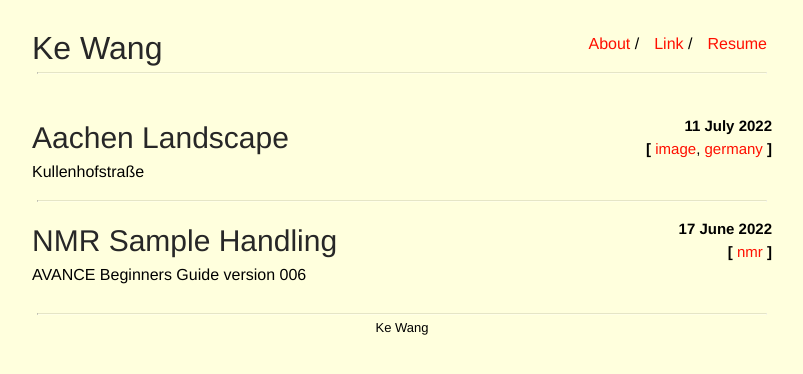
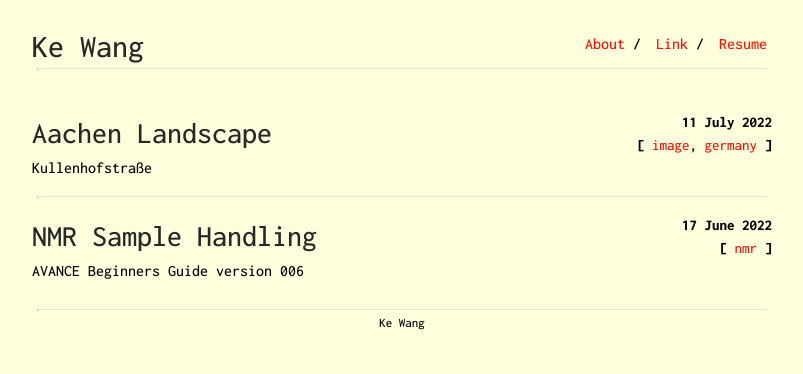
Before and after one commit to ekdc11/ekdc11.github.io, a Jekyll site: the page built from index.html, in a window 1280 px wide. Shown: the top 374 px of the page, without its empty margins (238-1041 px from the left). Built offline with Jekyll 4.4.1, drawn with Linux system fonts in a browser that asks for light colours.

Commit message:
Update main.scss

```diff
--- a/css/main.scss
+++ b/css/main.scss
@@ -13,7 +13,7 @@ $small-width: 480px;
 
 body {
     margin: 0;
-    font-family: "Helvetica";
+    font-family: "Inconsolata";
     background-color: #FFFFDD;
     min-height: 100%;
 }
```
